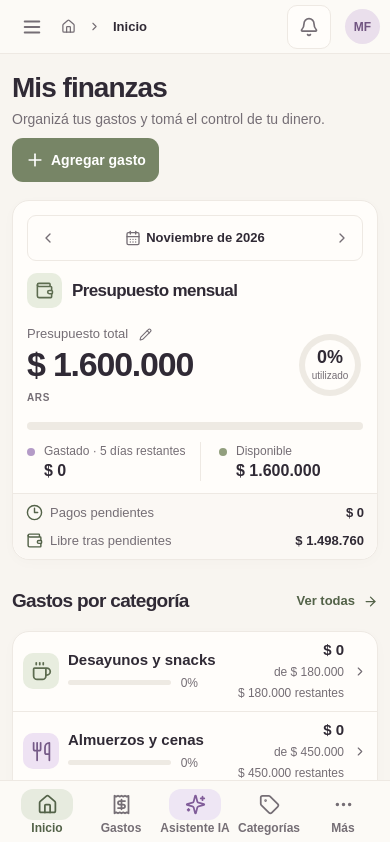
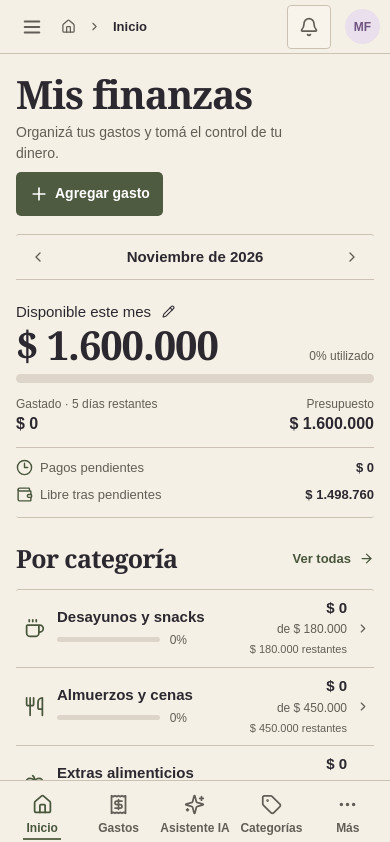
Before and after one commit to Cecilita17/mis-finanzas, a React (Vite) app: page / in a window 390 px wide. Shown: the top 842 px of the page. Built offline with nearby package versions, Linux system fonts and the light colour scheme.

Commit message:
Apply editorial visual redesign to Mis Finanzas

```diff
--- a/package.json
+++ b/package.json
@@ -12,6 +12,7 @@
   "dependencies": {
     "@fontsource-variable/dm-sans": "^5.3.0",
     "@fontsource-variable/manrope": "^5.3.0",
+    "@fontsource-variable/newsreader": "^5.3.0",
     "@supabase/supabase-js": "^2.95.0",
     "lucide-react": "^0.468.0",
     "react": "^19.0.0",
--- a/src/App.tsx
+++ b/src/App.tsx
@@ -698,18 +698,12 @@ export default function App() {
               <div className="main-column">
                 <section className="card budget-card">
                   <div className="card-top">
-                    <div className="section-title">
-                      <span className="glyph sage">
-                        <Wallet size={19} />
-                      </span>
-                      <h2>Presupuesto mensual</h2>
-                    </div>
                     {monthSelector}
                   </div>
                   <div className="budget-core">
                     <div>
                       <div className="muted budget-label">
-                        Presupuesto total{" "}
+                        Disponible este mes{" "}
                         <button
                           className="mini-button"
                           aria-label="Editar presupuesto"
@@ -718,25 +712,9 @@ export default function App() {
                           <Pencil size={13} />
                         </button>
                       </div>
-                      <div className="big-money">{money(info.budget)}</div>
-                      <span className="currency-label">ARS</span>
+                      <div className="big-money">{money(info.remaining)}</div>
                     </div>
-                    <div
-                      className="budget-ring"
-                      style={{
-                        background:
-                          used > 0
-                            ? "conic-gradient(#929f7e " +
-                              Math.min(100, used) +
-                              "%, var(--track) 0)"
-                            : "var(--track)",
-                      }}
-                    >
-                      <div>
-                        <strong>{used}%</strong>
-                        <small>utilizado</small>
-                      </div>
-                    </div>
+                    <span className="budget-percent">{used}% utilizado</span>
                   </div>
                   <Meter value={used} />
                   <div className="budget-legend">
@@ -755,8 +733,8 @@ export default function App() {
                     <div>
                       <span className="dot sage" />{" "}
                       <div>
-                        <small>Disponible</small>
-                        <b>{money(info.remaining)}</b>
+                        <small>Presupuesto</small>
+                        <b>{money(info.budget)}</b>
                       </div>
                     </div>
                   </div>
@@ -776,10 +754,7 @@ export default function App() {
                 <section className="category-section">
                   <div className="section-heading">
                     <div>
-                      <h2>Gastos por categoría</h2>
-                      <p>
-                        El detalle de tu presupuesto, categoría por categoría.
-                      </p>
+                      <h2>Por categoría</h2>
                     </div>
                     <button
                       className="text-button"
@@ -1499,11 +1474,13 @@ export default function App() {
           close={() => setModal(null)}
         >
           {modal === "expense" && (
-            <form onSubmit={handleExpense}>
+            <form className="expense-form" onSubmit={handleExpense}>
               <div className="form-grid">
                 <label>
-                  Importe
+                  <span className="expense-label">Importe</span>
+                  <span className="expense-currency-mark" aria-hidden="true">$</span>
                   <input
+                    aria-label="Importe"
                     name="amount"
                     inputMode="decimal"
                     placeholder="15.000"
--- a/src/main.tsx
+++ b/src/main.tsx
@@ -2,6 +2,7 @@ import { createRoot } from "react-dom/client";
 import App from "./App";
 import "@fontsource-variable/dm-sans/wght.css";
 import "@fontsource-variable/manrope/wght.css";
+import "@fontsource-variable/newsreader/wght.css";
 import "./style.css";
 createRoot(document.getElementById("root")!).render(<App />);
 if (import.meta.env.PROD && "serviceWorker" in navigator)
--- a/src/style.css
+++ b/src/style.css
@@ -483,40 +483,6 @@ button:active:not(:disabled) {
   font-weight: 800;
   white-space: nowrap;
 }
-.currency-label {
-  color: var(--muted);
-  display: inline-block;
-  font-size: 10px;
-  letter-spacing: 0.06em;
-  font-weight: 800;
-  margin-top: 6px;
-}
-.budget-ring {
-  width: 83px;
-  height: 83px;
-  padding: 7px;
-  border-radius: 50%;
-  flex-shrink: 0;
-  margin-right: 2px;
-}
-.budget-ring > div {
-  background: var(--card);
-  border-radius: 50%;
-  width: 100%;
-  height: 100%;
-  display: flex;
-  flex-direction: column;
-  justify-content: center;
-  align-items: center;
-}
-.budget-ring strong {
-  font-size: 22px;
-  line-height: 1.15;
-  font-family: "Manrope Variable", sans-serif;
-}
-.budget-ring small {
-  font-size: 10px;
-}
 .meter {
   height: 8px;
   border-radius: 99px;
@@ -1394,17 +1360,6 @@ input[type="file"] {
   .big-money {
     font-size: clamp(29px, 8.7vw, 38px);
   }
-  .budget-ring {
-    width: 62px;
-    height: 62px;
-    padding: 6px;
-  }
-  .budget-ring strong {
-    font-size: 18px;
-  }
-  .budget-ring small {
-    font-size: 10px;
-  }
   .budget-legend {
     padding: 12px 0;
   }
@@ -1615,3 +1570,193 @@ input[type="file"] {
 .manage-row.dragging {
   background: var(--soft-sage);
 }
+
+/* Editorial layout and palette */
+:root {
+  --editorial: "Newsreader Variable", Georgia, serif;
+  --bg: #f5f0e5;
+  --card: #f8f3eb;
+  --side: #f5f0e5;
+  --ink: #2c2830;
+  --muted: #625d56;
+  --line: #ccc2b4;
+  --track: #ddd5c9;
+  --sage: #606b50;
+  --button: #4f5b40;
+  --soft-sage: #e1e4d0;
+  --soft-violet: #e7dceb;
+  --green-ink: #48563c;
+  --shadow: none;
+  background: var(--bg);
+  color: var(--ink);
+}
+
+.dark {
+  --bg: #211f23;
+  --card: #262428;
+  --side: #211f23;
+  --ink: #f4ece1;
+  --muted: #c6bbb1;
+  --line: #51494a;
+  --track: #443e42;
+  --sage: #a7b390;
+  --button: #526044;
+  --soft-sage: #3c4434;
+  --soft-violet: #45364d;
+  --green-ink: #c2d0ab;
+}
+
+h1, h2, h3, .big-money, .brand b {
+  font-family: var(--editorial);
+  font-weight: 650;
+  letter-spacing: -.025em;
+}
+
+.page-heading h1 { font-size: clamp(35px, 4.4vw, 54px); }
+.page-heading p { max-width: 38ch; }
+.section-heading h2, .category-section h2, .dialog-title h2 { font-size: 26px; }
+.card { border-radius: 3px; box-shadow: none; }
+.primary { border-radius: 5px; }
+.icon-button, .sidebar nav button { border-radius: 4px; }
+.sidebar nav button.active { box-shadow: inset 2px 0 var(--sage); }
+.nav-spark, .ai-card .wallet-art { display: none; }
+.ai-card { border-radius: 3px; background: var(--soft-violet); }
+.ai-text p { max-width: 31ch; }
+.glyph { border-radius: 4px; }
+
+.budget-card {
+  padding: 0 0 2px;
+  background: transparent;
+  border: 0;
+  border-block: 1px solid var(--line);
+}
+.budget-card .card-top { display: block; }
+.budget-card .month-select {
+  width: 100%;
+  justify-content: space-between;
+  border: 0;
+  border-bottom: 1px solid var(--line);
+  border-radius: 0;
+}
+.budget-card .month-select span { font-size: 15px; }
+.budget-card .month-select span svg { display: none; }
+.budget-card .month-select .icon-button { width: 44px; height: 44px; }
+.budget-core { align-items: flex-start; margin: 20px 0 9px; }
+.budget-label { font-size: 15px; color: var(--ink); }
+.budget-card .big-money {
+  font-size: clamp(40px, 8vw, 72px);
+  line-height: 1.03;
+  font-variant-numeric: lining-nums tabular-nums;
+}
+.budget-percent { align-self: flex-end; font-size: 12px; color: var(--muted); }
+.budget-card > .meter { height: 9px; }
+.meter .sage { background: var(--sage); }
+.budget-legend { grid-template-columns: 1fr 1fr; padding: 12px 0; }
+.budget-legend > div:nth-child(2) {
+  justify-content: end;
+  text-align: right;
+  padding-left: 0;
+  border: 0;
+}
+.budget-legend .dot { display: none; }
+.budget-legend b { font-weight: 650; font-variant-numeric: tabular-nums; }
+.budget-footer {
+  margin: 0;
+  padding: 10px 0;
+  border-radius: 0;
+  background: transparent;
+}
+.category-list { border: 0; border-block: 1px solid var(--line); background: transparent; }
+.category-row { padding-inline: 4px; }
+.category-row:hover { background: color-mix(in srgb, var(--line) 25%, transparent); }
+.category-row .glyph, .manage-row .glyph, .movement .glyph {
+  background: transparent;
+  color: var(--green-ink);
+}
+.cat-amount { font-variant-numeric: tabular-nums; }
+
+.dialog { border-radius: 4px; }
+.dialog:has(.expense-form) { padding: 18px 22px; }
+.dialog:has(.expense-form) .dialog-title { margin-bottom: 4px; border-bottom: 1px solid var(--line); }
+.expense-form .form-grid { grid-template-columns: minmax(0, 1fr) auto; gap: 9px 12px; }
+.expense-form .form-grid > label:nth-child(n + 3) { grid-column: 1 / -1; }
+.expense-form .form-grid > label { color: var(--ink); font-size: 14px; }
+.expense-form .form-grid input, .expense-form .form-grid select {
+  background: transparent;
+  border: 0;
+  border-radius: 0;
+  border-bottom: 1px solid var(--line);
+  padding-inline: 3px;
+  font-size: 16px;
+}
+.expense-form .form-grid > label:first-child {
+  display: grid;
+  grid-template-columns: auto minmax(0, 1fr);
+  align-items: baseline;
+  column-gap: 5px;
+  border-bottom: 1px solid var(--line);
+}
+.expense-label { grid-column: 1 / -1; }
+.expense-currency-mark {
+  font: 650 clamp(38px, 8vw, 58px)/1.1 var(--editorial);
+}
+.expense-form input[name="amount"] {
+  font: 650 clamp(38px, 8vw, 58px)/1.1 var(--editorial);
+  font-variant-numeric: lining-nums tabular-nums;
+  min-width: 0;
+  border-bottom: 0;
+}
+.expense-form select[name="currency"] { min-height: 64px; }
+.expense-form .actions > .primary { flex: 1 1 100%; min-height: 48px; }
+
+.assistant-card { background: transparent; }
+.assistant-head .glyph, .welcome-chat .glyph { background: transparent; color: var(--green-ink); }
+.assistant-head h2, .welcome-chat h2 { font-size: 24px; }
+.bubble { border-radius: 7px 7px 7px 2px; }
+.user .bubble { border-radius: 7px 7px 2px 7px; }
+.proposal { border-radius: 4px; }
+.chat-compose { border-top-color: var(--line); }
+.chat-compose > input { border-radius: 4px; background: transparent; }
+.chat-compose .send { border-radius: 4px; }
+
+@media (max-width: 620px) {
+  .content { padding-inline: 16px; }
+  .page-heading { align-items: baseline; }
+  .page-heading h1 { font-size: 39px; }
+  .page-heading .primary.add { min-height: 44px; }
+  .category-section h2 { font-size: 25px; }
+  .category-row {
+    min-height: 67px;
+    grid-template-columns: 28px minmax(0, 1fr) auto 14px;
+    min-width: 0;
+  }
+  .category-row .glyph { width: 28px; height: 28px; }
+  .cat-amount .mobile-remaining { font-size: 11px; }
+  .bottom-nav { padding-inline: 4px; }
+  .bottom-nav button { position: relative; }
+  .bottom-nav button span,
+  .bottom-nav button.active span,
+  .bottom-nav button:nth-child(3) span {
+    background: transparent;
+    color: inherit;
+  }
+  .bottom-nav button.active::after {
+    content: "";
+    position: absolute;
+    inset: auto 25% -1px;
+    border-bottom: 2px solid var(--sage);
+  }
+  .overlay:has(.expense-form) { padding: 0; }
+  .dialog:has(.expense-form) {
+    width: 100%;
+    max-height: 100dvh;
+    height: 100dvh;
+    padding: max(16px, env(safe-area-inset-top)) 18px max(16px, env(safe-area-inset-bottom));
+    border-radius: 0;
+    border: 0;
+    background: var(--bg);
+  }
+  .dialog:has(.expense-form) .dialog-title h2 { font-size: 31px; }
+  .expense-form { min-height: calc(100% - 53px); display: flex; flex-direction: column; }
+  .expense-form > .actions:last-child { margin-top: auto; padding-top: 14px; }
+}
```
Also changed, not shown: 1 other file (tests, documents, lock files or other folders).
